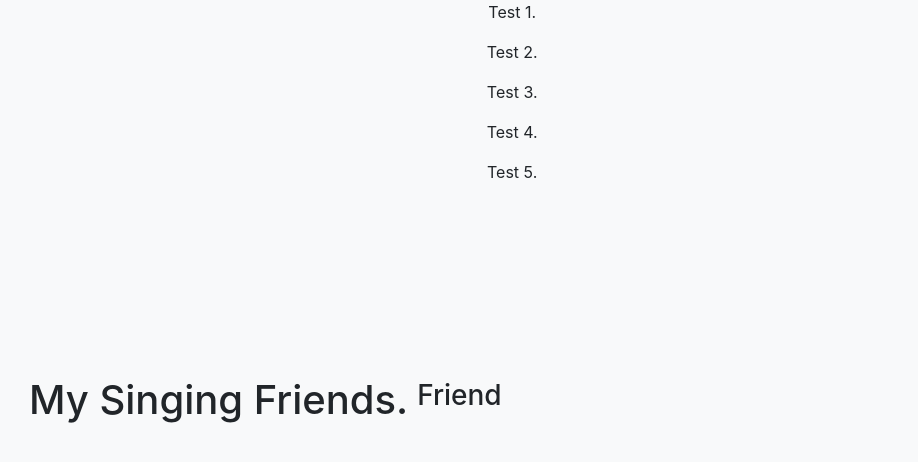
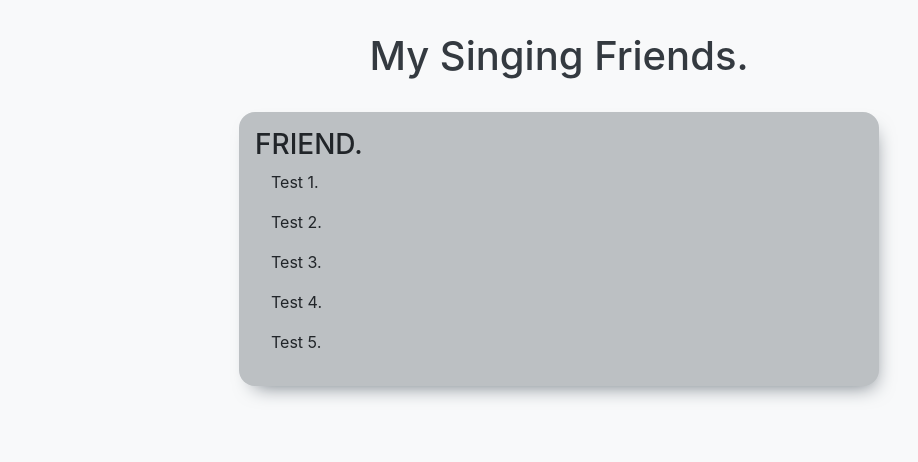
Before and after one commit to cattmampbell/99-lines-of-code-part-1, a plain HTML site: page index.html in a window 1280 px wide. Shown: the whole page, without its empty margins (81-999 px from the left). Drawn offline with nearby package versions, Linux system fonts and the light colour scheme.

Commit message:
Added styles.css file and applied styling to page.

```diff
--- a/index.html
+++ b/index.html
@@ -7,31 +7,23 @@
     <title>99 Lines of Code - Part 1</title>
     <!-- Bootstrap CSS -->
     <link rel="stylesheet" href="https://stackpath.bootstrapcdn.com/bootstrap/4.1.3/css/bootstrap.min.css" integrity="sha384-MCw98/SFnGE8fJT3GXwEOngsV7Zt27NXFoaoApmYm81iuXoPkFOJwJ8ERdknLPMO" crossorigin="anonymous">
+    <!-- Styles CSS -->
+    <link rel="stylesheet" href="styles.css">
 </head>
 <!-- Body -->
-<body style="background-color: #f8f9fa;">
-    <div class="container d-flex" style="width: 100vw; height: 100vh;">
-        <div class="row justify-content-center align-items-center">
-            <h1 class="col-12 text-right justify-content-start px-4 py-4 mx-2 my-2">
-                My Singing Friends.
-            </h1>
-        </div> <!-- </ROW> -->
-        <div class="row justify-content-center align-items-center">
-            <div class="friend col-12 text-center">
-                <h3>
-                    Friend
-                </h3>
-            </div>
-        </div> <!-- </ROW> -->
-        <div class="row">
-            <div class="text-center justify-content-center">
-                <p>Test 1.</p>
-                <p>Test 2.</p>
-                <p>Test 3.</p>
-                <p>Test 4.</p>
-                <p>Test 5.</p>
-            </div>
-        </div> <!-- </ROW> -->
+<body>
+    <header>
+        <!-- "My Singing Friends" -->
+        <h1>My Singing Friends.</h1>
+    </header>
+    <div class="friend">
+        <h3>Friend.</h3>
+        <!-- Test One, Test Two, Test 3... -->
+        <p>Test 1.</p>
+        <p>Test 2.</p>
+        <p>Test 3.</p>
+        <p>Test 4.</p>
+        <p>Test 5.</p>
     </div>
 
     <!-- jQuery -->
--- /dev/null
+++ b/styles.css
@@ -0,0 +1,34 @@
+body {
+    background-color: #f8f9fa;
+}
+
+header h1 {
+    position: relative;
+    margin: 0 auto;
+    padding: 2rem;
+    text-align: center;
+    width: 50%;
+
+    color: #343a40;
+}
+
+.friend {
+    position: relative;
+    margin: 0 auto;
+    padding: 1rem;
+    width: 50%;
+
+    background-color: #bcc0c3;
+    border-radius: 1rem;
+    -webkit-box-shadow: 5px 10px 20px -10px rgba(108,117,125,1);
+    -moz-box-shadow: 5px 10px 20px -10px rgba(108,117,125,1);
+    box-shadow: 5px 10px 20px -10px rgba(108,117,125,1);
+}
+
+.friend h3 {
+    text-transform: uppercase;
+}
+
+.friend p {
+    margin-left: 1rem;
+}
```
